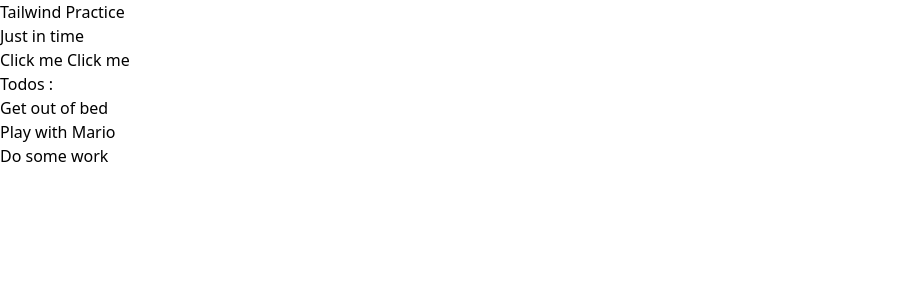
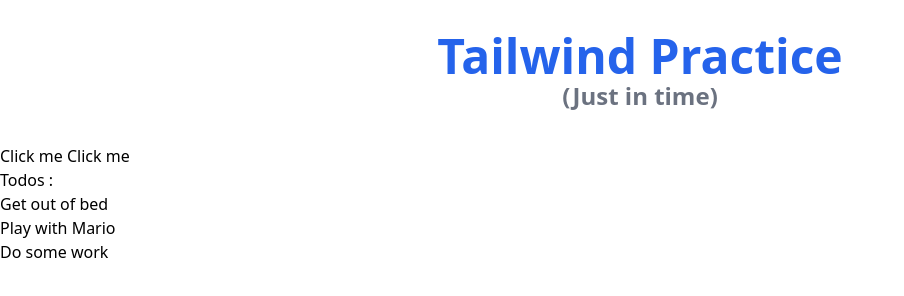
Before and after one commit to summenurfatema/tailwind_css, a website: page output/index.html in a window 1280 px wide. Shown: the whole page, without its empty margins (0-904 px from the left). Drawn offline with Linux system fonts and the light colour scheme.

Commit message:
1st div designed

```diff
--- a/output/index.html
+++ b/output/index.html
@@ -10,9 +10,9 @@
 </head>
 
 <body>
-    <div>
-        <h1>Tailwind Practice</h1>
-        <h2>Just in time</h2>
+    <div class="p-8 text-center">
+        <h1 class="text-5xl text-blue-600 font-bold">Tailwind Practice</h1>
+        <h2 class="text-2xl text-gray-500 font-semibold">(Just in time)</h2>
     </div>
     <div>
         <button>Click me</button>
```
Also changed, not shown: output/style.css.
